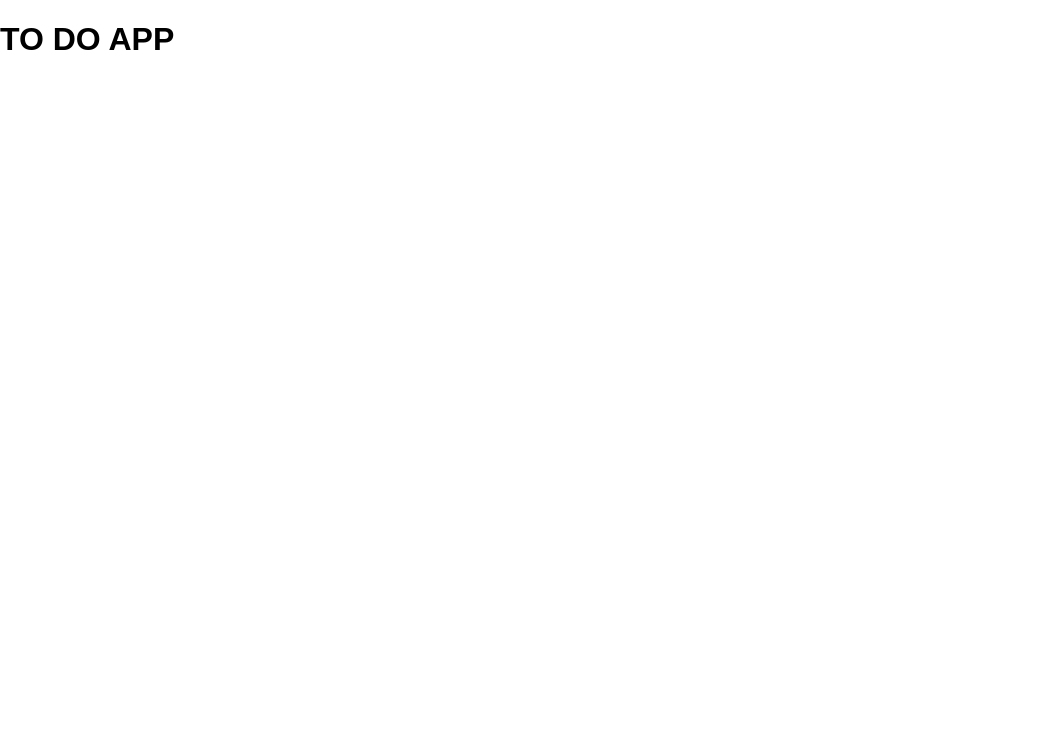
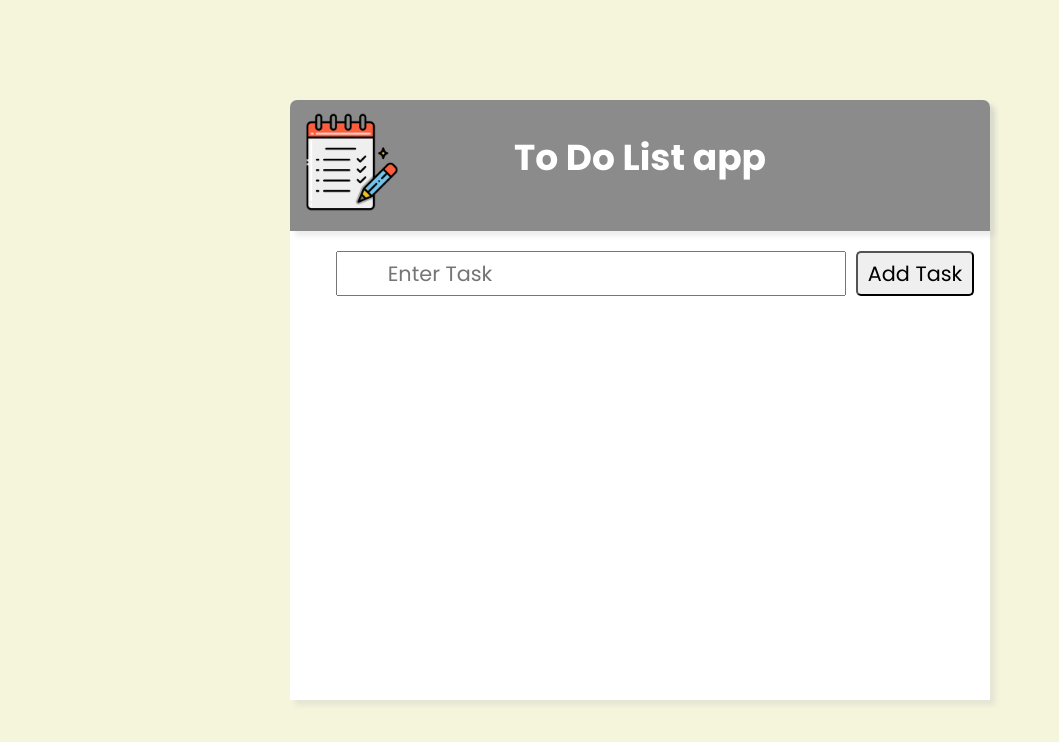
Before and after one commit to Mohagosaar/To-Do-List, a React (Vite) app: page / in a window 1280 px wide. Shown: the top 742 px of the page, without its empty margins (0-1059 px from the left). Built offline with nearby package versions, Linux system fonts and the light colour scheme.

Commit message:
To Do list App

```diff
--- a/src/components/App/App.css
+++ b/src/components/App/App.css
@@ -1,3 +1,9 @@
+body {
+  background-color: beige;
+}
+.to-do-list {
+}
+
 .App {
   text-align: center;
 }
@@ -18,6 +24,10 @@
 }
 
 @keyframes App-logo-spin {
-  from { transform: rotate(0deg); }
-  to { transform: rotate(360deg); }
+  from {
+    transform: rotate(0deg);
+  }
+  to {
+    transform: rotate(360deg);
+  }
 }
--- a/src/components/App/App.jsx
+++ b/src/components/App/App.jsx
@@ -1,13 +1,24 @@
-import {useState} from 'react';
+import { useState } from "react";
 
-function App () {
-
+function App() {
   return (
-    <div>
-      <h1>TO DO APP</h1>
+    <div className="to-do-list">
+      <nav>
+        <div className="logo">
+          <img src="/images/logo.png"></img>
+        </div>
+        <div className="title">
+          <h1>To Do List app</h1>
+        </div>
+      </nav>
+      <div className="task-registration">
+        <form>
+          <input type="text" placeholder="Enter Task"></input>
+          <input type="submit" value="Add Task" />
+        </form>
+      </div>
     </div>
   );
-
 }
 
-export default App
+export default App;
--- a/src/index.css
+++ b/src/index.css
@@ -1,5 +1,75 @@
+@import url("https://fonts.googleapis.com/css2?family=Poppins:ital,wght@0,100;0,200;0,300;0,400;0,500;0,600;0,700;0,800;0,900;1,100;1,200;1,300;1,400;1,500;1,600;1,700;1,800;1,900&display=swap");
+
 body {
   margin: 0;
   padding: 0;
   font-family: sans-serif;
+  background-color: beige;
+  display: flex;
+  flex-direction: column;
+  justify-content: center;
+  align-items: center;
+  width: 100vw;
+  font-family: "Poppins", sans-serif;
 }
+.to-do-list {
+  width: 700px;
+  height: 600px;
+  margin-top: 100px;
+  background-color: rgb(255, 255, 255);
+  display: flex;
+  flex-direction: column;
+  justify-content: start;
+  align-items: center;
+  box-shadow: 5px 5px 5px rgba(193, 193, 193, 0.307);
+  border-top-left-radius: 7px;
+  border-top-right-radius: 7px;
+}
+.to-do-list nav {
+  display: flex;
+  flex-direction: row;
+  width: 100%;
+  gap: 100px;
+  background-color: #8b8b8b;
+  border-top-left-radius: 7px;
+  border-top-right-radius: 7px;
+  box-shadow: 5px 5px 5px rgba(193, 193, 193, 0.307);
+}
+.to-do-list nav .logo img {
+  width: 100px;
+  padding: 12px 12px;
+}
+.to-do-list nav .title {
+  font-weight: bold;
+  font-size: 1.5rem;
+  text-align: center;
+  color: white;
+}
+.to-do-list .task-registration {
+  margin-top: 20px;
+  display: flex;
+  flex-direction: row;
+  justify-content: center;
+  align-items: center;
+}
+.to-do-list .task-registration form {
+  display: flex;
+  flex-direction: row;
+  justify-content: center;
+  align-items: center;
+}
+
+.to-do-list .task-registration form input {
+  padding: 5px 50px;
+  margin-left: 30px;
+  font-family: "Poppins", sans-serif;
+  font-size: 1.3rem;
+}
+.to-do-list .task-registration form input:last-of-type {
+  padding: 5px 10px;
+  margin-left: 10px;
+  font-family: "Poppins", sans-serif;
+  font-size: 1.3rem;
+  cursor: pointer;
+  border-radius: 5px;
+}
```
Also changed, not shown: public/images/logo.png (added).
